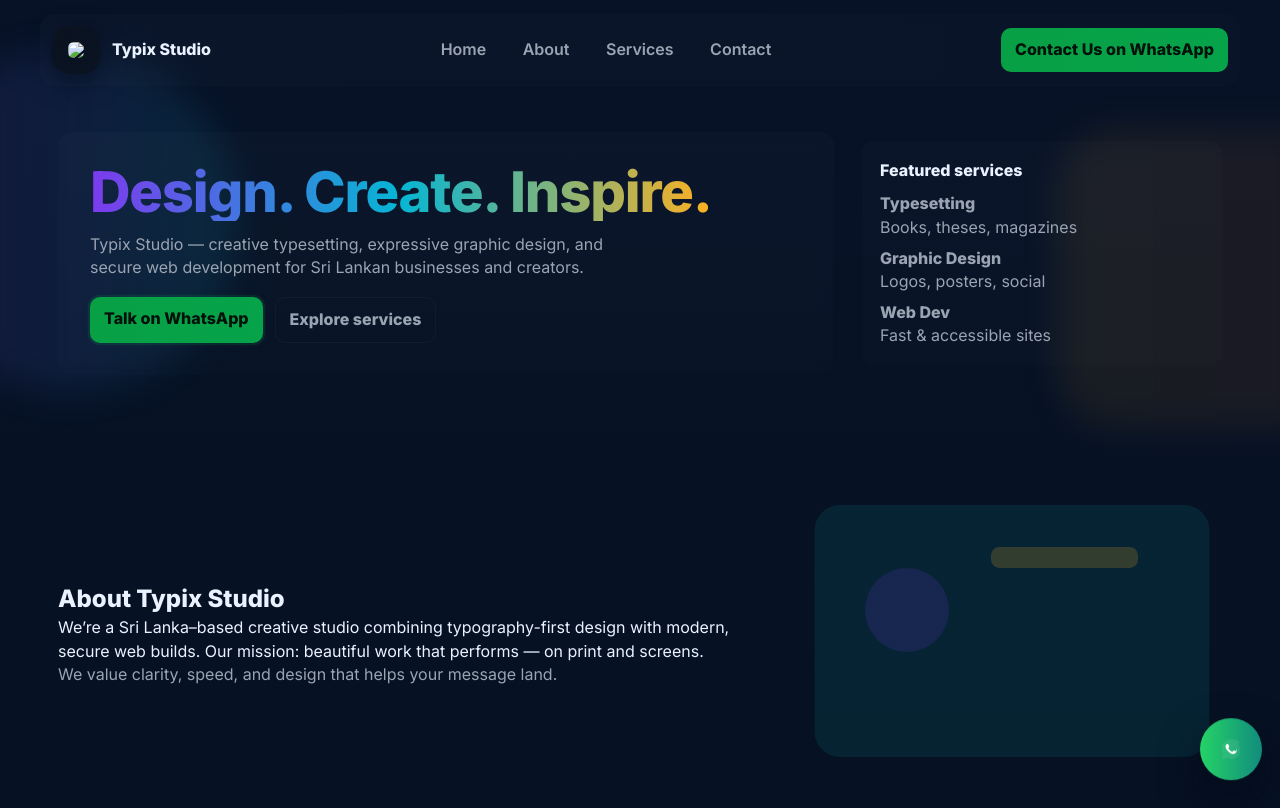
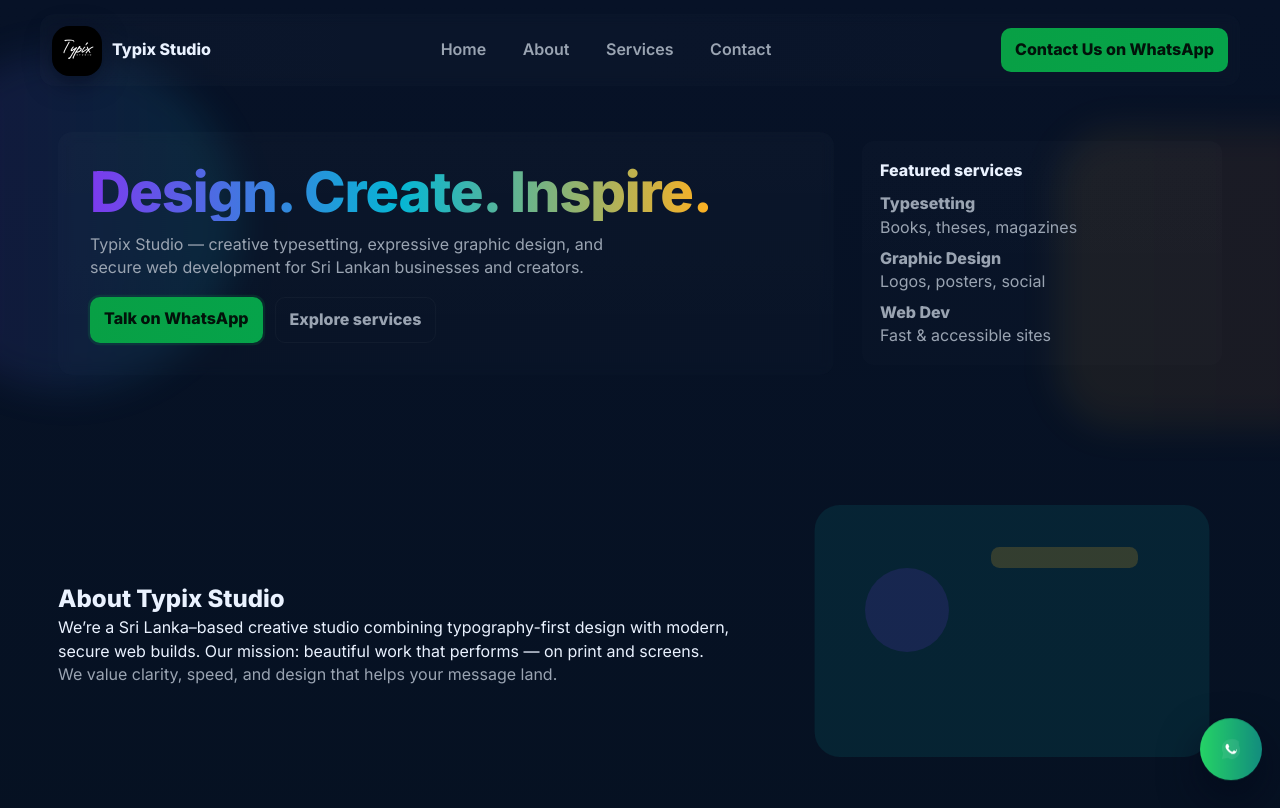
Before and after one commit to saniherath/typixstudio, a plain HTML site: page index.html in a window 1280 px wide. Shown: the top 808 px of the page. Drawn offline with Linux system fonts and the light colour scheme.

Commit message:
Update index.html

```diff
--- a/index.html
+++ b/index.html
@@ -18,7 +18,7 @@
   <header class="topbar" role="banner">
     <div class="container nav-inner">
       <a class="brand" href="#home" aria-label="Typix Studio home">
-        <span class="logo" aria-hidden="true"><img class="nav-logo" src="typix logo_white 1.jpg"></span>
+        <span class="logo" aria-hidden="true"><img class="nav-logo" src="images/typix logo_white 1.jpg"></span>
         <span class="brand-name">Typix Studio</span>
       </a>
 
```
